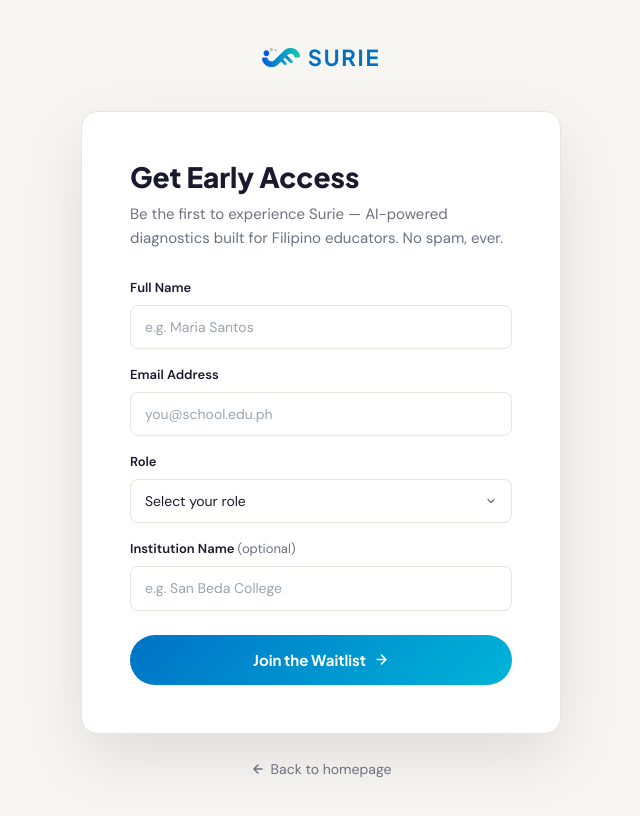
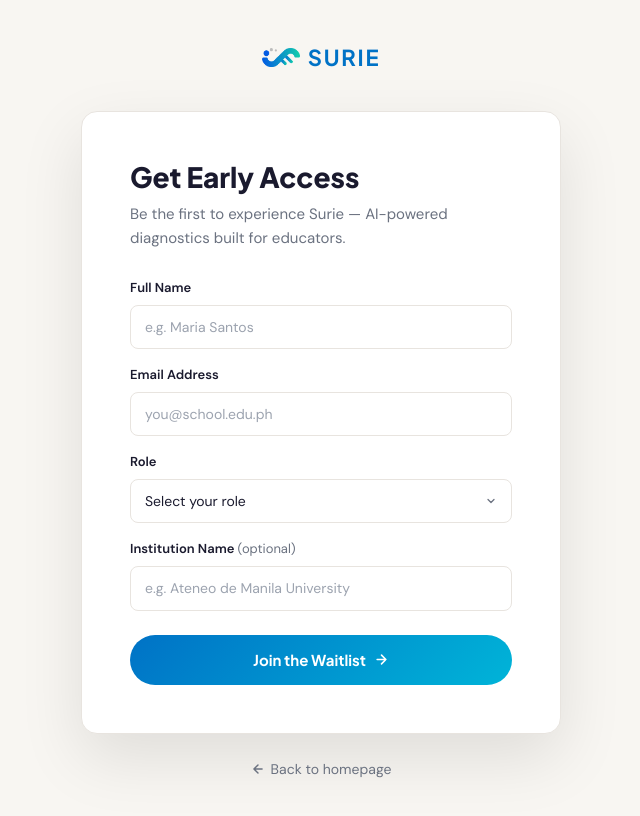
Before and after one commit to malena-ballon/surie-website, a Next.js app: page /early-access in a window 1280 px wide. Shown: the top 816 px of the page, without its empty margins (319-959 px from the left). Built offline with nearby package versions, Linux system fonts and the light colour scheme.

Commit message:
Edit Early Access Page

```diff
--- a/src/app/early-access/layout.tsx
+++ b/src/app/early-access/layout.tsx
@@ -2,16 +2,16 @@
 
 export const metadata: Metadata = {
   title: 'Get Early Access — Surie',
-  description: 'Join the Surie waitlist and be the first to experience AI-powered diagnostics built for Filipino educators.',
+  description: 'Join the Surie waitlist and be the first to experience AI-powered diagnostics built for educators.',
   openGraph: {
     title: 'Get Early Access — Surie',
-    description: 'Join the Surie waitlist and be the first to experience AI-powered diagnostics built for Filipino educators.',
+    description: 'Join the Surie waitlist and be the first to experience AI-powered diagnostics built for educators.',
     type: 'website',
   },
   twitter: {
     card: 'summary_large_image',
     title: 'Get Early Access — Surie',
-    description: 'Join the Surie waitlist and be the first to experience AI-powered diagnostics built for Filipino educators.',
+    description: 'Join the Surie waitlist and be the first to experience AI-powered diagnostics built for educators.',
   },
 }
 
--- a/src/app/early-access/page.tsx
+++ b/src/app/early-access/page.tsx
@@ -84,7 +84,7 @@
                   lineHeight: 1.6,
                 }}
               >
-                Be the first to experience Surie — AI-powered diagnostics built for Filipino educators. No spam, ever.
+                Be the first to experience Surie — AI-powered diagnostics built for educators.
               </p>
             </div>
 
--- a/src/components/WaitlistFormFields.tsx
+++ b/src/components/WaitlistFormFields.tsx
@@ -137,7 +137,7 @@
         </label>
         <input
           type="text"
-          placeholder="e.g. San Beda College"
+          placeholder="e.g. Ateneo de Manila University"
           value={form.institution}
           onChange={(e) => setForm((p) => ({ ...p, institution: e.target.value }))}
           onFocus={() => setFocused('institution')}
```
